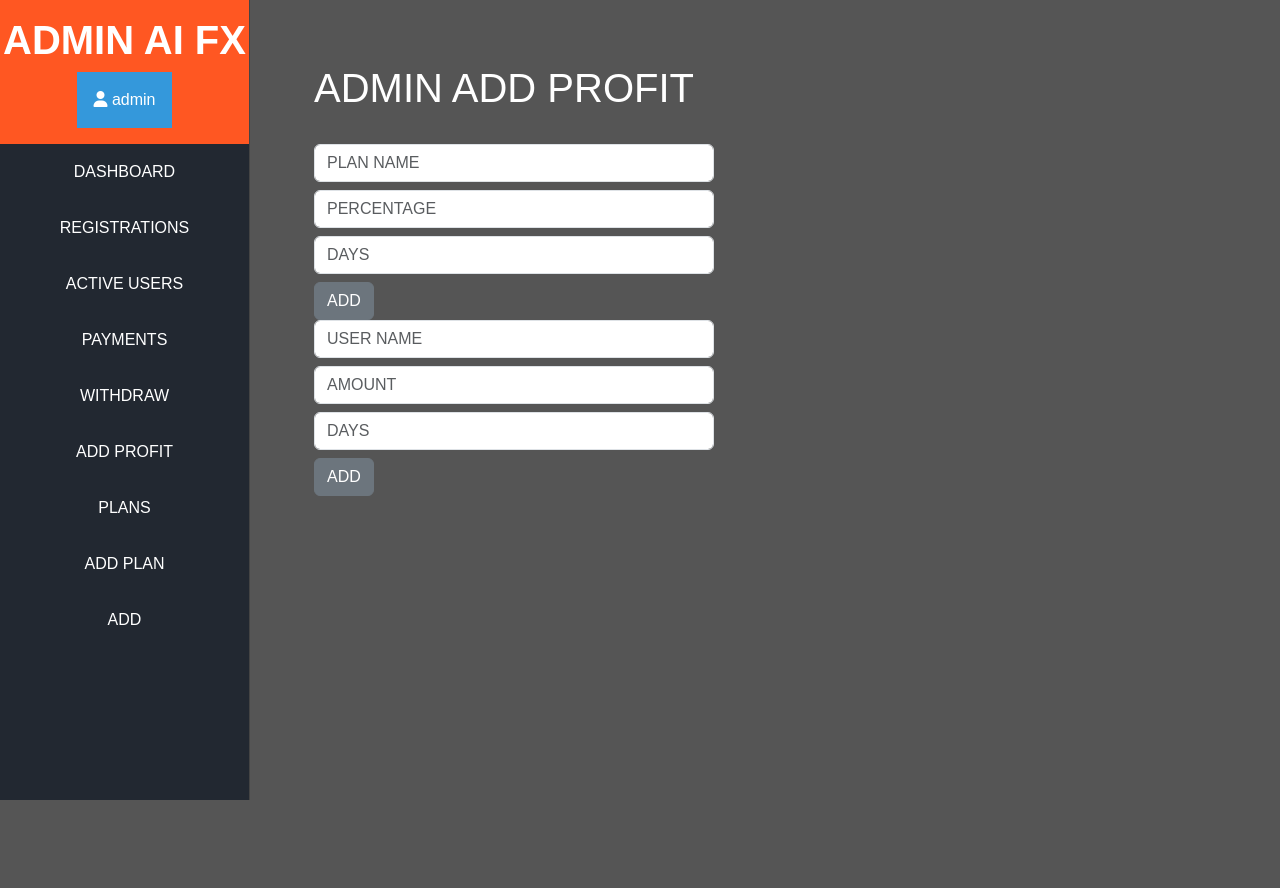
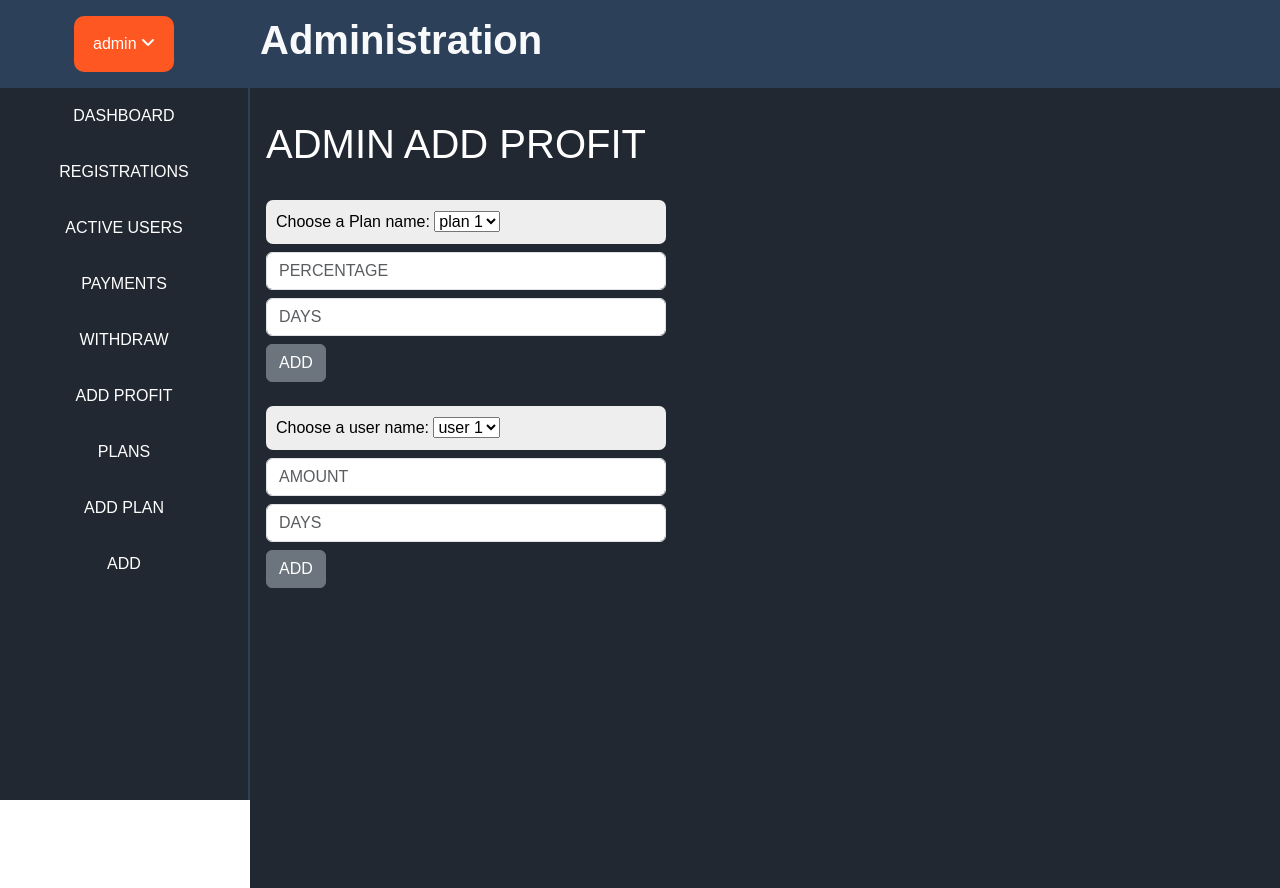
Before and after one commit to gauthamkrishna1312/project_trading, a Django app: page /moderator/addprofit/ in a window 1280 px wide. Before the commit the page ends 800 px from the top, so only its background shows below. Run offline with Django 4.2, Linux system fonts and the light colour scheme; a user stored in the database is signed in; some libraries are stand-ins or nearby versions.

Commit message:
fixed the admin ui

```diff
--- a/templates/mod/addplan.html
+++ b/templates/mod/addplan.html
@@ -16,7 +16,7 @@
   {% endfor %}
 </ul>
 
-<div class="m-5">
+<div>
 {% if edit %}
 <h1> EDIT PLAN</h1>
 {% else %}
--- a/templates/mod/addprofit.html
+++ b/templates/mod/addprofit.html
@@ -12,7 +12,7 @@
   {% endfor %}
 </ul>
 
-<div class="m-5">
+<div>
 <h1> ADMIN ADD PROFIT</h1>
 <br>
 
@@ -20,8 +20,16 @@
   <form class=" g-3" style="width: 100%; max-width: 400px;" method="POST">
     {% csrf_token %}
     <div class="row">
-      <div class="col">
-        <input type="text" class="form-control" placeholder="PLAN NAME" aria-label="First name" name="plan_name">
+      <div class="col" >
+        <!-- <input type="text" class="form-control" placeholder="PLAN NAME" aria-label="First name" name="plan_name"> -->
+        <div style="background-color: #eeeeee; padding: 10px; border-radius: 7px; color: black;">
+
+          <label for="plans">Choose a Plan name:</label>
+          <select id="plans" name="plans">
+            <option value="volvo">plan 1</option>
+            <option value="volvo">plan 2</option>
+          </select>
+        </div>
       </div>
     </div>
     <input type="text" class="form-control my-2" placeholder="PERCENTAGE" aria-label="PERCENTAGE" name="percentage">
@@ -29,13 +37,20 @@
     <button type="submit" class="btn btn-secondary">ADD</button>
   </form>
 </div>
-
+<br>
 <div>
   <form class=" g-3" style="width: 100%; max-width: 400px;" method="POST">
     {% csrf_token %}
     <div class="row">
       <div class="col">
-        <input type="text" class="form-control" placeholder="USER NAME" aria-label="First name" name="uname">
+        <div style="background-color: #eeeeee; padding: 10px; border-radius: 7px; color: black;">
+
+          <label for="plans">Choose a user name:</label>
+          <select id="plans" name="plans">
+            <option value="volvo">user 1</option>
+            <option value="volvo">user 2</option>
+          </select>
+        </div>
       </div>
     </div>
     <input type="text" class="form-control my-2" placeholder="AMOUNT" aria-label="PERCENTAGE" name="amount">
--- a/templates/mod/admbase.html
+++ b/templates/mod/admbase.html
@@ -13,14 +13,67 @@
     <link rel="stylesheet" href="{% static 'css/styles.css' %}">  </head>
 
     <link rel="stylesheet" href="https://cdnjs.cloudflare.com/ajax/libs/font-awesome/6.4.2/css/all.min.css" integrity="sha512-z3gLpd7yknf1YoNbCzqRKc4qyor8gaKU1qmn+CShxbuBusANI9QpRohGBreCFkKxLhei6S9CQXFEbbKuqLg0DA==" crossorigin="anonymous" referrerpolicy="no-referrer" />
-</head>
+    <style>
+      header div{
+        display: block;
+      }
+.sidenav{
+  z-index: 1;
+}
+      .sidenav .dropdown .dropbtn{
+
+        background-color: #ff5722;
+      }
+      .dropdown{
+        width: 100%;
+        height: 100%;
+      }
+      .dropdown .dropbtn {
+        width: 40%;
+        height: 70%;
+        border-radius: 10px;
+
+      }
+      .dropdown-content{
+        width: 100%;
+        background-color: #eeeeee;
+      }
+      .dropdown-content a:hover{
+        background-color: #ff5722;
+      }
+      .sidenav a{
+        padding: 0.25em 0;
+      }
+      .sidenav a:hover {
+background-color: #ff5722;
+color: #eeeeee;
+}
+      .djhrjh{
+        border-left: 2px solid #2d4059;
+      }
+
+      @media screen and (max-width: 768px) {
+        .djhrjh{
+          border-left: none;
+          border-top: 2px solid #2d4059;
+        }
+
+        header div{
+          display: none;
+        }
+      }
+    </style>
+  </head>
     <body>
 
     {% include 'mod/adminnavbar.html' %}
 
-
+    <header class=" d-flex align-items-center" style="background-color: #2d4059; margin-left: 0; height: 88px;">
+      <div style="width: 260px;"></div>
+       <h1 class="fw-bold text-light" >Administration</h1>
+     </header>
               <!-- Content -->
-              <main class=" main-content" style="min-height: 100vh; background-color: #555; color: #fff;">
+              <main class=" main-content" style="background-color: #222831; color: #fff; min-height: 100vh;">
                 <button class="toggle-btn" id="sidebar-toggle-btn-2"><i class="fa-solid fa-bars"></i></button>
 
                 {% block content %}{% endblock %}
--- a/templates/mod/adminnavbar.html
+++ b/templates/mod/adminnavbar.html
@@ -1,18 +1,14 @@
-<div class="sidenav" style="border-right: 1px solid #444;">
-    <div class="sidenav-header py-3">
-        <h1 class="fw-bold">ADMIN AI FX</h1>
+<div class="sidenav" style="background-color: #222831; border-right: 2px solid #2d4059;">
+    <div class="sidenav-header py-3" style="background-color: #2d4059;">
         <button class="toggle-btn" style="visibility: hidden;" id="sidebar-toggle-btn-1">&equiv;</button>
         <div class="dropdown">
-            <button onclick="myFunction()" class="dropbtn"><i class="fa-solid fa-user"></i> {{ user.username }}</button>
+            <button onclick="myFunction()" class="dropbtn"> {{ user.username }} <i class="fa-solid fa-angle-down"></i></button>
             <div id="myDropdown" class="dropdown-content">
                 <ul>
-                    {% if user.is_authenticated %}
-                    <li class="list-item py-2" >
+                       {% if user.is_authenticated %}
 
-                        <a href="{% url 'profile' %}" class="text-dark"> <i class="fa-solid fa-user"></i> {{ user.username }}</a>
-                    </li>
                     <li class="list-item py-2">
-                        <a href="{% url 'logout' %}" class="text-dark">Logout</a>
+                        <a href="{% url 'logout' %}" class="text-dark"><i class="fa-solid fa-right-from-bracket"></i> Logout</a>
                     </li>
                     {% else %}
                     <li class="list-item py-2">
--- a/templates/mod/index.html
+++ b/templates/mod/index.html
@@ -5,6 +5,7 @@
 {% endblock %}
 
 {% block content%}
-<div class="m-5">
+<div>
 <h1> ADMIN DASHBOARD</h1>
+</div>
 {% endblock %}
--- a/templates/mod/members.html
+++ b/templates/mod/members.html
@@ -5,7 +5,7 @@
 {% endblock %}
 
 {% block content%}
-<div class="m-5">
+<div>
 <h1> REGISTRATIONS </h1>
 
 <table class="table table-dark table-striped">
--- a/templates/mod/membersactive.html
+++ b/templates/mod/membersactive.html
@@ -5,7 +5,7 @@
 {% endblock %}
 
 {% block content%}
-<div class="m-5">
+<div>
 <h1> ACTIVE USERS</h1>
 <br>
 <table class="table table-dark table-striped">
@@ -32,7 +32,7 @@
         <td>{{ member.user_profit }}</td>
         <td>@mdo</td>
         <td>
-        <a href="{% url 'mod_history' id=member.user.id action='payments' %}"> view </a>
+        <a href="{% url 'mod_history' id=member.user.id action='payments' %}" class="btn btn-secondary"> view </a>
         </td>
       </tr>
       {% endfor %}
```
Also changed, not shown: templates/mod/history.html (+9 -4 lines), templates/mod/payments.html (+10 -6 lines), templates/mod/plans.html (+7 -3 lines), templates/mod/withdraw.html (+10 -6 lines), db.sqlite3.
